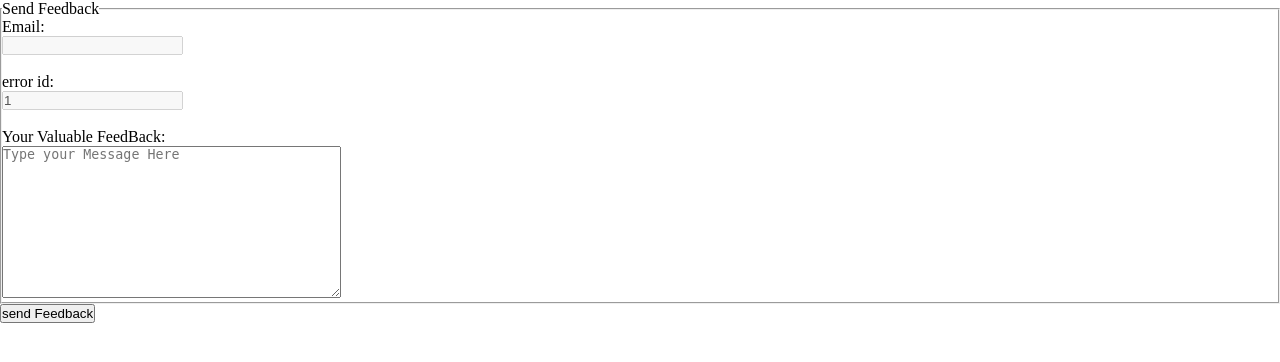
After one commit to rs8077259/learning-flask, a Flask app: page /user/feedback/1 in a window 1280 px wide. The commit adds this page. Shown: the top 362 px of the page. Run offline with Flask 3, Linux system fonts and the light colour scheme.

Commit message:
practiced more

```diff
--- a/app.py
+++ b/app.py
@@ -1,16 +1,67 @@
-from flask import Flask,request,render_template
+from flask import Flask,request,render_template,redirect,url_for,abort,session,flash
+from form import *
+import os
+from flask_sqlalchemy import SQLAlchemy
+from flask_mail import Mail,Message
+app=Flask(__name__)
+app.config["SECRET_KEY"]="dihdhdkshdkhskjdhksjhdjks"#os.environ.get("SECRETKEY")
+app.config["SQLALCHEMY_DATABASE_URI"]=os.environ.get("POSTGRESQL")
+app.config['SQLALCHEMY_TRACK_MODIFICATIONS']=False
+app.config['MAIL_SERVER']='smtp.googlemail.com'
+app.config['MAIL_PORT']=587
+app.config['MAIL_USE_TLS']=True
+app.config['MAIL_USERNAME']=os.environ.get('MAILUSERNAME')
+app.config['MAIL_PASSWORD']=os.environ.get('MAILPASSWORD')
+db=SQLAlchemy(app)
+mail=Mail(app)
 
-app=Flask(__name__)
+class User(db.Model):
+    __tablename__='user'
+    id=db.Column(db.Integer,primary_key=True)
+    name=db.Column(db.String(64))
+    email=db.Column(db.String(74),unique=True,nullable=False)
+    password=db.Column(db.String(100),nullable=False)
 
+    def __repr__(self):
+        return "%s,%s,%s"%(self.name,self.email,self.password)
+    def has_email(self,uemail):
+        if not (self.query.filter_by(email=uemail).first()):
+            return False
+        return True
 @app.route('/')
 def index():
     return "restarting python"
 @app.route("/user/<name>")
 def user(name):
     return render_template("great.html",name=name,lis=[1,2,3,4,54,5,6,6,343,7,7,7,43])
+@app.route("/user/feedback/<error_>")
+def feedback(error_):
+    feed=FeedBack()
+    return render_template("feedback.html",form=feed,error=error_)
+@app.route("/user/signup",methods=["POST","GET"])
+def sign_up():
+    signup=SignUp()
+    if request.method=="POST":
+        if signup.validate_on_submit():
+            user=User()
+            if not(user.has_email(signup.email.data)):
+                username=signup.email.data[:(signup.email.data).find("@")]
+                user=User(name=username,email=signup.email.data,password=signup.password.data)
+                db.session.add(user)
+                #db.session.commit()
+                session["Username"]=username
+                msg=Message('noreply',sender=app.config['MAIL_USERNAME'],recipients=[signup.email.data])
+                msg.body="your are registered succesfully to website"
+                msg.html="<h3>%s</h3>"%username
+                #mail.send(msg)
+                flash("Registered Successfully")
+                return redirect(url_for('user',name=username))
+            else:
+                flash("provided email account alredy Exist")
+    return render_template("signup.html",form=signup)
 @app.errorhandler(404)
 def page_not_found(e):
     return render_template("404.html"),404
 @app.errorhandler(500)
-def page_not_found(e):
+def Internal_Server_Error(e):
     return render_template("500.html"),500
--- /dev/null
+++ b/form.py
@@ -0,0 +1,16 @@
+
+from flask_wtf import FlaskForm
+import wtforms as form
+from wtforms.validators import *
+
+
+class FeedBack(FlaskForm):
+    email=form.EmailField("Email:",validators=[DataRequired()])
+    errorCode=form.StringField("error id:",validators=[DataRequired()])
+    feedBack=form.TextAreaField("Your Valuable FeedBack:",validators=[DataRequired("feedback can't be empty")])
+    submit=form.SubmitField("send Feedback")
+
+class SignUp(FlaskForm):
+    email=form.EmailField("Email",validators=[DataRequired("email is must to create your account")])
+    password=form.PasswordField("Password",validators=[DataRequired()])
+    submit=form.SubmitField("Sign up")
--- /dev/null
+++ b/static/css/skeliton.css
@@ -0,0 +1,14 @@
+*{
+    margin: 0px;
+    padding: 0px;
+    box-sizing: border-box;
+}
+.alert{
+    display: fixed;
+    padding:12px 18px;
+    margin: 0.5em 1.1em 2em;
+    font-size: 0.8em;
+    background: rgba(44, 187, 44, 0.842);
+    border-radius: 4px;
+    border: 1px solid #000;
+}
--- a/templates/404.html
+++ b/templates/404.html
@@ -13,6 +13,6 @@
     <section>
         <h3>Sorry for that.The requested URL was not found on Server</h3>
         <a href="{{url_for('index',_external=True)}}" id="a1">Go Home</a>
-        <a href="{{url_for('index',_external=True)}}" id="a2">Send Feedback</a>
+        <a href="{{url_for('feedback',error_=1,_external=True)}}" id="a2">Send Feedback</a>
     </section>
 {% endblock  %}
--- a/templates/500.html
+++ b/templates/500.html
@@ -1,9 +1,9 @@
 {% extends "skeliton.html" %}
-{% block title %}Great {{name}}{% endblock %}
+{% block title %}error:500{% endblock %}
 {% block head %}
     {{ super() }}
     <meta name="author" content="Raj Singh" >
-    <meta name="discription" content="page for user profile" >
+    <meta name="discription" content="this page will handel error:500" >
     <link rel="stylesheet" href="{{url_for('static',filename='css/error.css',_external=True)}}">
 {% endblock %}
 {% block body %}
@@ -13,6 +13,6 @@
     <section>
         <h3>Look like Something went wrong with the Server</h3>
         <a href="{{url_for('index',_external=True)}}" id="a1">Go Home</a>
-        <a href="{{url_for('index',_external=True)}}" id="a2">Send Feedback</a>
+        <a href="{{url_for('feedback',error_=0,_external=True)}}" id="a2">Send Feedback</a>
     </section>
 {% endblock  %}
--- /dev/null
+++ b/templates/feedback.html
@@ -0,0 +1,28 @@
+{% extends "skeliton.html" %}
+{% block title %}Feedback{% endblock %}
+{% block head %}
+    {{ super() }}
+    <meta name="author" content="Raj Singh" >
+    <meta name="discription" content="page for taking user feedback" >
+{% endblock %}
+{% block body %}
+    <form action="{{url_for('index')}}" method="post">
+        <fieldset>
+            <legend>Send Feedback</legend>
+            {{form.hidden_tag()}}
+            <label for="email">
+            {{form.email.label}} <br>{{form.email(disabled="disabled")}}
+            </label><br><br>
+            {% if error %}
+                <label for="error">
+                {{form.errorCode.label}} <br>{{form.errorCode(value=error,disabled="disabled")}}
+                </label><br><br>
+            {% endif %}
+            <label for="feedback">
+            {{form.feedBack.label}} <br> {{form.feedBack(placeholder="Type your Message Here",rows="10",cols=40)}}
+            </label>
+
+        </fieldset>
+        {{form.submit()}}
+    </form>
+{% endblock  %}
--- a/templates/great.html
+++ b/templates/great.html
@@ -6,6 +6,7 @@
     <meta name="discription" content="page for user profile" >
 {% endblock %}
 {% block body %}
+    {{super()}}
     <h1> Hello {{ name }}!</h1>
     {% for b in lis %}
         {{b}}
--- a/templates/skeliton.html
+++ b/templates/skeliton.html
@@ -5,12 +5,18 @@
     <meta charset="UTF-8">
     <meta http-equiv="X-UA-Compatible" content="IE=edge">
     <meta name="viewport" content="width=device-width, initial-scale=1.0">
-    <link rel="icon" href="{{url_for('static',filename='logo/bookworm.png')}}" >
+    <link rel="stylesheet" href="{{url_for('static',filename='css/skeliton.css',_external=True)}}">
+    <link rel="icon" href="{{url_for('static',filename='logo/logo.ico',_external=True)}}" >
     <title>{% block title %}{% endblock %}</title>
     {% endblock %}
 </head>
 <body>
     {% block body %}
+    {% for message in get_flashed_messages() %}
+    <div class="alert">
+        {{message}}
+    </div>
+    {% endfor %}
     {% endblock %}
 </body>
 </html>
```
Also changed, not shown: templates/signup.html (added, +23 -0 lines), static/logo/bookworm.png (deleted), static/logo/logo.ico (added).
